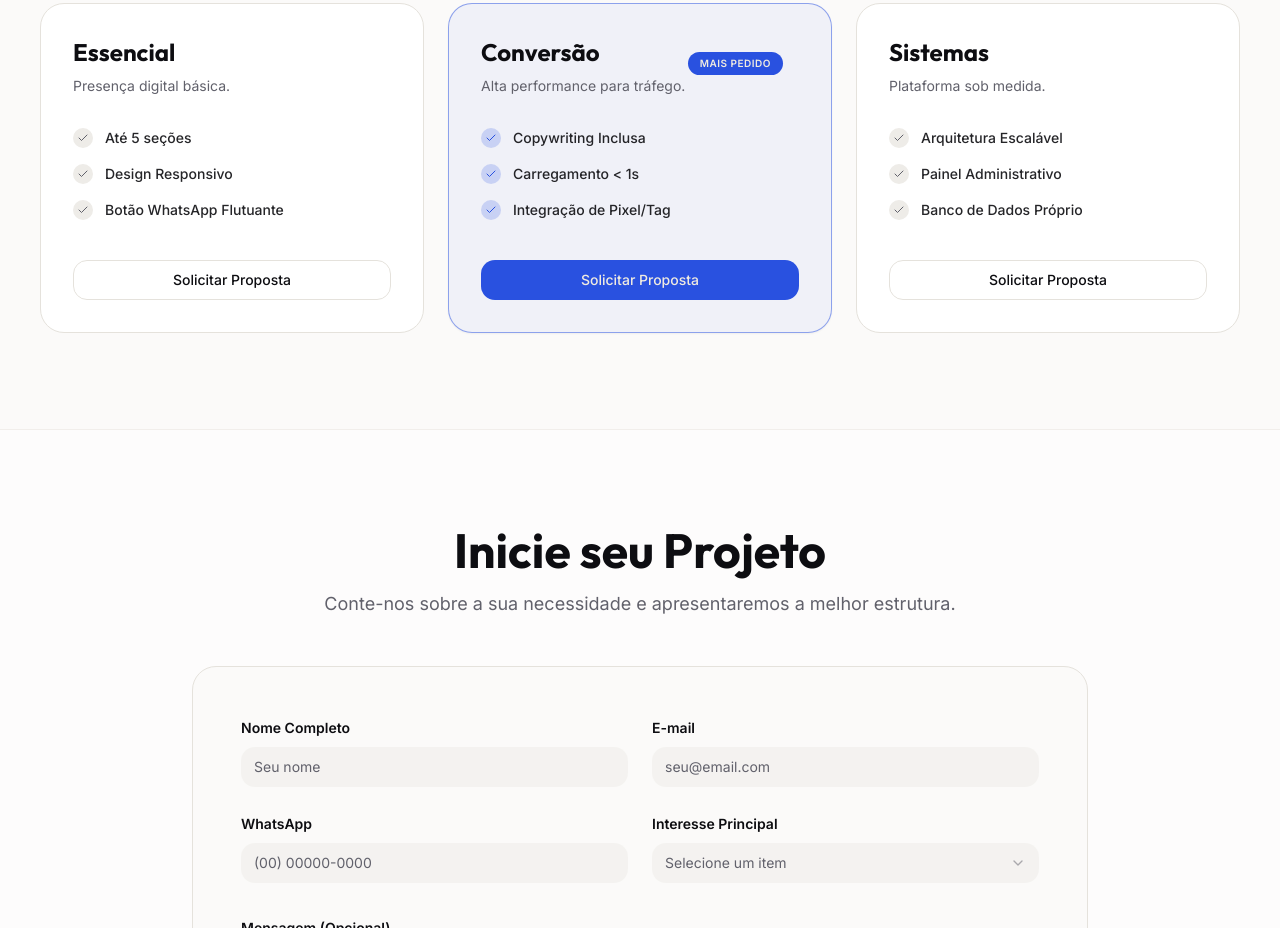
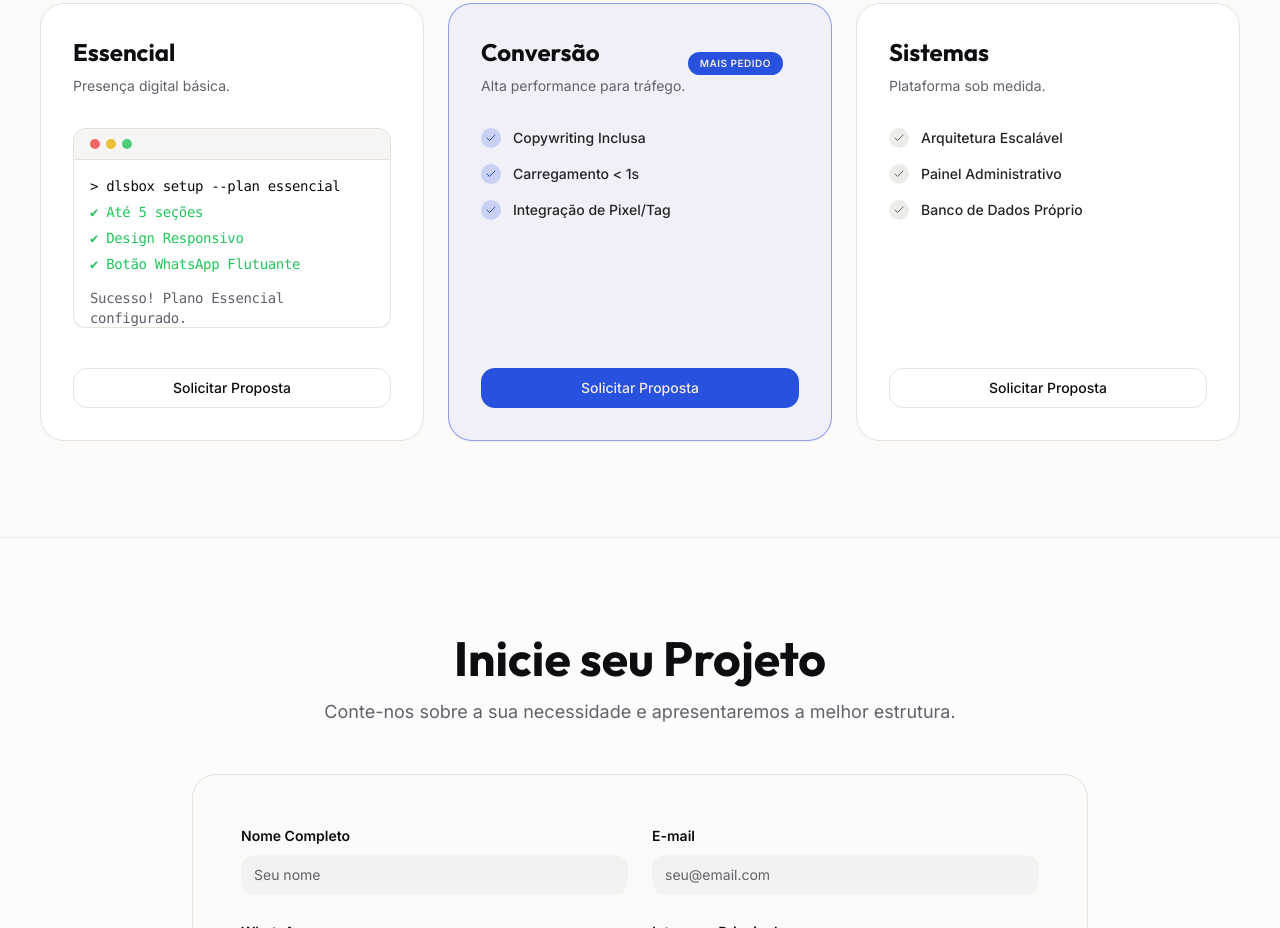
Before and after one commit to Dlsbox/dlsbox-solu--es-digitais-j1how6aq3, a React (Vite) app: page / in a window 1280 px wide. Shown: the part 4080-5008 px from the top of the page. Built offline with nearby package versions, Linux system fonts and the light colour scheme.

Commit message:
feat: Add interactive terminal animation to Essencial plan card

```diff
--- a/src/components/sections/Plans.tsx
+++ b/src/components/sections/Plans.tsx
@@ -3,6 +3,7 @@ import { BentoCard } from '@/components/ui/bento-card'
 import { Button } from '@/components/ui/button'
 import { Check } from 'lucide-react'
 import { cn } from '@/lib/utils'
+import { Terminal, TypingAnimation, AnimatedSpan } from '@/components/ui/terminal'
 
 const plans = [
   {
@@ -10,6 +11,7 @@ const plans = [
     desc: 'Presença digital básica.',
     features: ['Até 5 seções', 'Design Responsivo', 'Botão WhatsApp Flutuante'],
     highlight: false,
+    isTerminal: true,
   },
   {
     name: 'Conversão',
@@ -53,6 +55,28 @@ export function Plans() {
                 )}
                 <h3 className="text-2xl font-display font-bold mb-2 text-foreground">{p.name}</h3>
                 <p className="text-sm text-muted-foreground mb-8">{p.desc}</p>
+
+                {p.isTerminal ? (
+                  <div className="flex-1 mb-10 relative overflow-hidden min-h-[200px]">
+                    <Terminal className="absolute inset-0 h-full w-full">
+                      <TypingAnimation delay={0}>
+                        &gt; dlsbox setup --plan essencial
+                      </TypingAnimation>
+                      <AnimatedSpan delay={1500} className="text-green-500">
+                        ✔ Até 5 seções
+                      </AnimatedSpan>
+                      <AnimatedSpan delay={1800} className="text-green-500">
+                        ✔ Design Responsivo
+                      </AnimatedSpan>
+                      <AnimatedSpan delay={2100} className="text-green-500">
+                        ✔ Botão WhatsApp Flutuante
+                      </AnimatedSpan>
+                      <TypingAnimation delay={2500} className="text-muted-foreground mt-2">
+                        Sucesso! Plano Essencial configurado.
+                      </TypingAnimation>
+                    </Terminal>
+                  </div>
+                ) : (
                   <ul className="space-y-4 mb-10 flex-1">
                     {p.features.map((f, j) => (
                       <li key={j} className="flex items-center gap-3 text-sm">
@@ -70,7 +94,9 @@ export function Plans() {
                       </li>
                     ))}
                   </ul>
-                <Button variant={p.highlight ? 'default' : 'outline'} className="w-full">
+                )}
+
+                <Button variant={p.highlight ? 'default' : 'outline'} className="w-full mt-auto">
                   Solicitar Proposta
                 </Button>
               </BentoCard>
--- /dev/null
+++ b/src/components/ui/terminal.tsx
@@ -0,0 +1,102 @@
+import { cn } from '@/lib/utils'
+import { useEffect, useState } from 'react'
+
+export const Terminal = ({
+  children,
+  className,
+}: {
+  children: React.ReactNode
+  className?: string
+}) => {
+  return (
+    <div
+      className={cn(
+        'z-0 flex h-full w-full flex-col overflow-hidden rounded-xl border border-border bg-card/50 shadow-sm transition-all',
+        className,
+      )}
+    >
+      <div className="flex items-center gap-2 border-b border-border bg-muted/50 px-4 py-2.5">
+        <div className="flex gap-1.5">
+          <div className="h-2.5 w-2.5 rounded-full bg-red-500/80" />
+          <div className="h-2.5 w-2.5 rounded-full bg-yellow-500/80" />
+          <div className="h-2.5 w-2.5 rounded-full bg-green-500/80" />
+        </div>
+      </div>
+      <div className="flex flex-1 flex-col gap-y-1.5 overflow-hidden p-4 font-mono text-xs leading-relaxed sm:text-sm">
+        {children}
+      </div>
+    </div>
+  )
+}
+
+export const TypingAnimation = ({
+  children,
+  className,
+  delay = 0,
+}: {
+  children: string
+  className?: string
+  delay?: number
+}) => {
+  const [text, setText] = useState('')
+  const [started, setStarted] = useState(false)
+
+  useEffect(() => {
+    const timer = setTimeout(() => setStarted(true), delay)
+    return () => clearTimeout(timer)
+  }, [delay])
+
+  useEffect(() => {
+    if (!started) return
+    let i = 0
+    const typingInterval = setInterval(() => {
+      if (i < children.length) {
+        setText(children.substring(0, i + 1))
+        i++
+      } else {
+        clearInterval(typingInterval)
+      }
+    }, 40)
+
+    return () => clearInterval(typingInterval)
+  }, [children, started])
+
+  if (!started && text === '') return null
+
+  return (
+    <div className={cn('tracking-tight text-foreground', className)}>
+      {text}
+      {started && text.length < children.length && (
+        <span className="ml-1 inline-block h-3.5 w-1.5 animate-pulse bg-foreground align-middle" />
+      )}
+    </div>
+  )
+}
+
+export const AnimatedSpan = ({
+  children,
+  delay = 0,
+  className,
+}: {
+  children: React.ReactNode
+  delay?: number
+  className?: string
+}) => {
+  const [visible, setVisible] = useState(false)
+
+  useEffect(() => {
+    const timer = setTimeout(() => {
+      setVisible(true)
+    }, delay)
+
+    return () => clearTimeout(timer)
+  }, [delay])
+
+  if (!visible) return null
+
+  return (
+    <div className={cn('animate-in fade-in tracking-tight duration-300', className)}>
+      {children}
+    </div>
+  )
+}
```
Also changed, not shown: .skip.config.json. Lines whose indentation alone changed are shown as unchanged.
